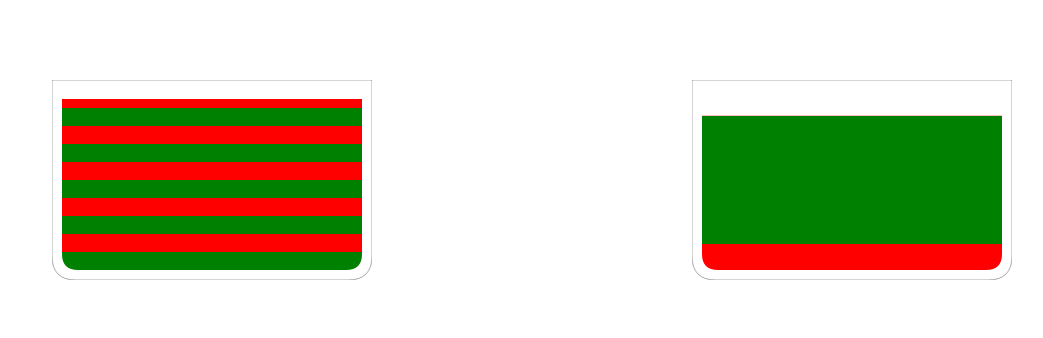
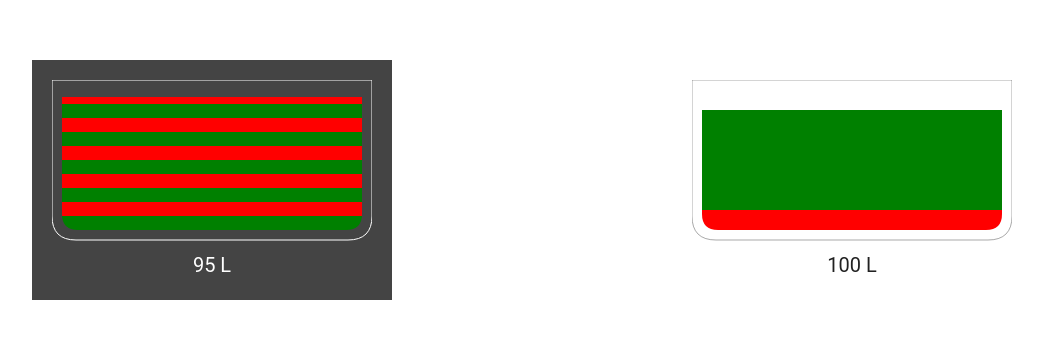
Before and after one commit to geertjansen/liquid-tank, a website: page demo.html in a window 1280 px wide. Shown: the part 220-558 px from the top of the page, without its empty margins (108-1151 px from the left). Drawn offline with Linux system fonts and the light colour scheme.

Commit message:
Adds displayed value, options and example in readme

```diff
--- a/demo.html
+++ b/demo.html
@@ -15,10 +15,12 @@
         width: 25vw;
         height: 25vh;
         margin: auto;
+        padding: 20px;
       }
 
       #left {
         right: 50%;
+        background-color: #444;
       }
 
       #right {
@@ -32,8 +34,13 @@
     <script src="./liquid-tank.js"></script>
     <script>
       var tankLeft = new LiquidTank(document.getElementById("left"), {
+        dark: true,
         min: 0,
         max: 100,
+        fontFamily: 'Roboto, \'Helvetica Neue\', sans-serif',
+        valueFormatter: function(value) {
+          return value + ' L';
+        },
         segments: [
           {
             color: "green",
@@ -91,6 +98,10 @@
       var tankRight = new LiquidTank(document.getElementById("right"), {
         min: -20,
         max: 120,
+        fontFamily: 'Roboto, \'Helvetica Neue\', sans-serif',
+        valueFormatter: function(value) {
+          return value + ' L';
+        },
         segments: [
           {
             color: "red",
--- a/liquid-tank.js
+++ b/liquid-tank.js
@@ -3,8 +3,18 @@
     this.element =
       typeof element === "string" ? document.querySelector(element) : element;
     this.options = options || {};
-    if (typeof this.options.min === undefined) this.options.min = 0;
-    if (typeof this.options.max === undefined) this.options.max = 1;
+    if (typeof this.options.dark === "undefined") this.options.dark = false;
+    if (typeof this.options.min === "undefined") this.options.min = 0;
+    if (typeof this.options.max === "undefined") this.options.max = 1;
+    if (typeof this.options.fontSize === "undefined")
+      this.options.fontSize = 20;
+    this.options._lineHeight = this.options.fontSize + 20;
+    if (typeof this.options.fontFamily === "undefined")
+      this.options.fontFamily = "Helvetica";
+    if (typeof this.options.valueFormatter === "undefined")
+      this.options.valueFormatter = function(value) {
+        return String(value);
+      };
     this.canvas = document.createElement("canvas");
     this.element.appendChild(this.canvas);
     this.render();
@@ -30,18 +40,24 @@
   };
 
   LiquidTank.prototype.render = function() {
-    var clientHeight = this.element.clientHeight;
-    var clientWidth = this.element.clientWidth;
+    var clientHeight = _getActualHeight(this.element)
+    var clientWidth = _getActualWidth(this.element);
     var min = this.options.min;
     var max = this.options.max;
     var range = max - min;
+    var lineHeight = this.options._lineHeight;
     var ctx = this.canvas.getContext("2d");
     ctx.clearRect(0, 0, this.canvas.width, this.canvas.height);
     this.canvas.height = clientHeight;
     this.canvas.width = clientWidth;
-    ctx.strokeStyle = "rgba(0, 0, 0, 0.34)";
+    ctx.strokeStyle = _getBorderColor(this.options);
     if (this.options.segments) {
-      var gradient = ctx.createLinearGradient(10, clientHeight - 10, 10, 10);
+      var gradient = ctx.createLinearGradient(
+        10,
+        clientHeight - lineHeight - 10,
+        10,
+        10
+      );
       for (i = 0; i < this.options.segments.length; i++) {
         var segment = this.options.segments[i];
         var start = segment.startValue - min;
@@ -56,7 +72,7 @@
       0,
       0,
       clientWidth,
-      clientHeight,
+      clientHeight - lineHeight,
       { lowerLeft: 24, lowerRight: 24 },
       false,
       true
@@ -65,16 +81,17 @@
   };
 
   LiquidTank.prototype.setValue = function(value) {
-    var clientHeight = this.element.clientHeight;
-    var clientWidth = this.element.clientWidth;
+    var clientHeight = _getActualHeight(this.element);
+    var clientWidth = _getActualWidth(this.element);
+    var height = clientHeight - this.options._lineHeight;
     var min = this.options.min;
     var max = this.options.max;
     this._originalValue = value;
-    this._value = _getValue(min, max, value) * (clientHeight - 20);
+    this._value = _getValue(min, max, value) * (height - 20);
     var x = 10;
-    var y = 10 + (clientHeight - 20 - this._value);
+    var y = 10 + (height - 20 - this._value);
     var w = clientWidth - 20;
-    var h = clientHeight - 20 - (clientHeight - 20 - this._value);
+    var h = height - 20 - (height - 20 - this._value);
     _drawRoundedRect(
       this.canvas,
       x,
@@ -85,6 +102,7 @@
       true,
       false
     );
+    _drawTextValue(value, this.canvas, this.options);
   };
 
   LiquidTank.prototype.onResize = function() {
@@ -142,6 +160,34 @@
     }
   }
 
+  function _drawTextValue(value, canvas, options) {
+    var ctx = canvas.getContext("2d");
+    var font = "normal 400 " + options.fontSize + "px " + options.fontFamily;
+    var textValue = options.valueFormatter(value);
+    ctx.font = font;
+    ctx.textAlign = "center";
+    ctx.fillStyle = _getTextColor(options);
+    ctx.fillText(textValue, canvas.width * 0.5, canvas.height - 8);
+  }
+
+  function _getActualHeight(element) {
+    var style = window.getComputedStyle(element, null);
+    return parseInt(style.getPropertyValue("height"));
+  }
+
+  function _getActualWidth(element) {
+    var style = window.getComputedStyle(element, null);
+    return parseInt(style.getPropertyValue("width"));
+  }
+
+  function _getBorderColor(options) {
+    return options.dark ? "rgb(255,255,255)" : "rgba(0,0,0,0.34)";
+  }
+
+  function _getTextColor(options) {
+    return options.dark ? "rgb(255,255,255)" : "rgba(0,0,0,0.87)";
+  }
+
   function _getValue(min, max, value) {
     return (value - min) / (max - min);
   }
--- a/package.json
+++ b/package.json
@@ -1,6 +1,6 @@
 {
   "name": "liquid-tank",
-  "version": "0.0.0",
+  "version": "0.0.1",
   "description": "",
   "main": "liquid-tank.js",
   "scripts": {
```
Also changed, not shown: README.md.
